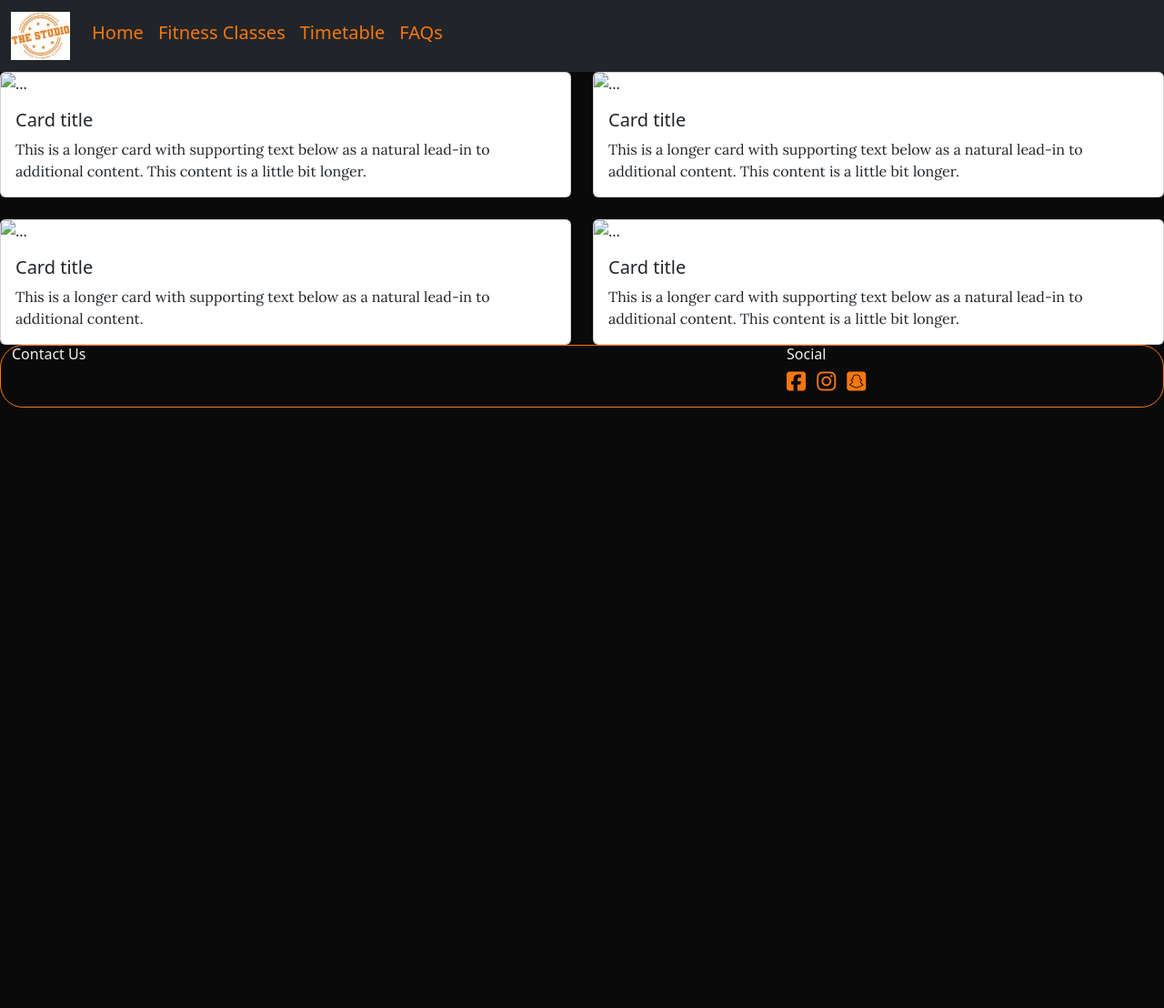
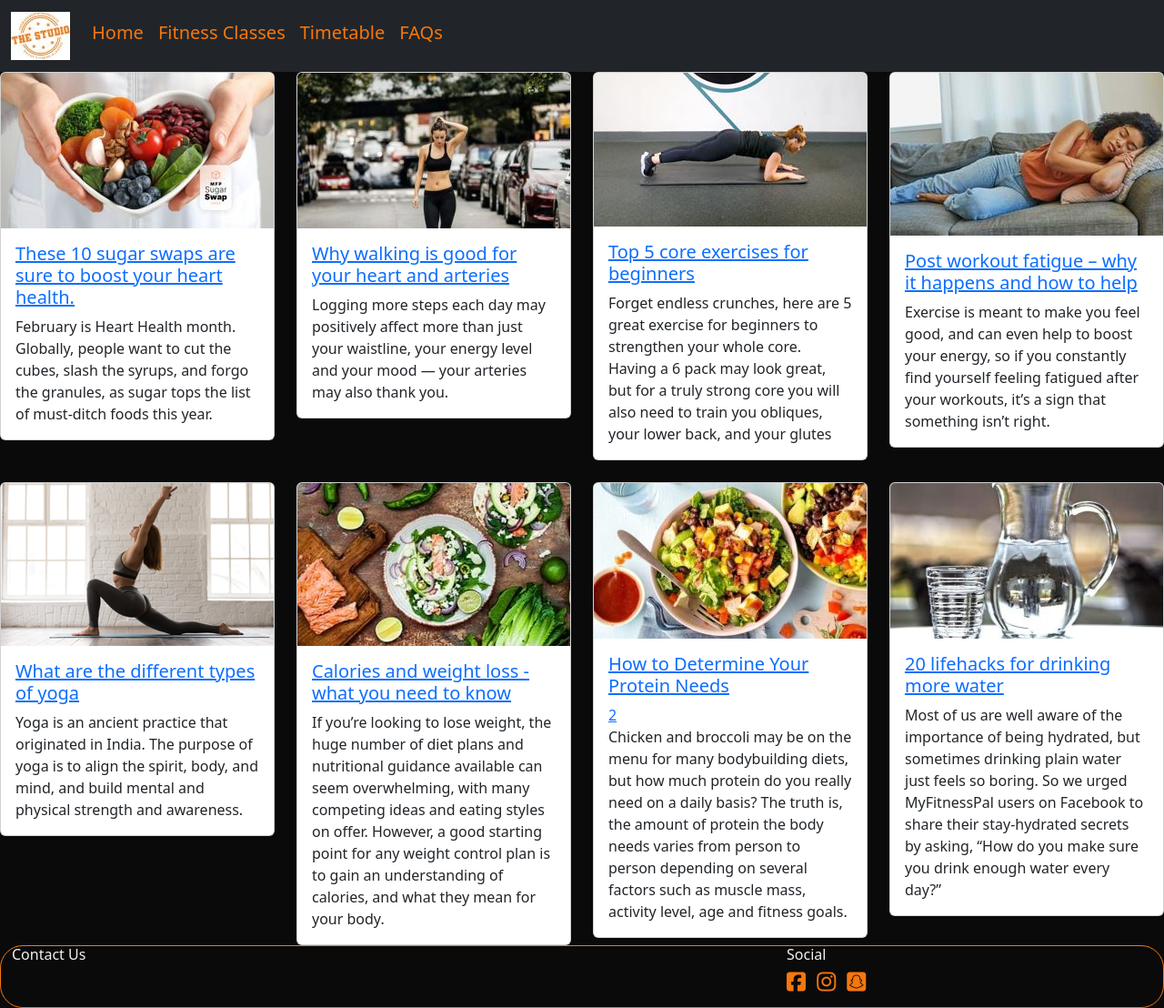
Before and after one commit to lisa-bird/milestone-project-1, a plain HTML site: page blog.html in a window 1280 px wide. Shown: the whole page at 91% size. Before the commit the page ends 800 px from the top, so only its background shows below. Drawn offline with nearby package versions, Linux system fonts and the light colour scheme.

Commit message:
inserted card articles to blog.html

```diff
--- a/blog.html
+++ b/blog.html
@@ -12,6 +12,7 @@
     <title>The Studio</title>
 </head>
 <body>
+  <!-- Navigation -->
     <header>
 
       <nav class="navbar navbar-expand-lg bg-dark">
@@ -55,61 +56,140 @@
 
 
     </header>
-
+<!-- ---------------------------------------------------------Blog article 1 -->
     <section>
-      <div class="row row-cols-1 row-cols-md-2 g-4">
+      <div class="row row-cols-1 row-cols-md-3 row-cols-lg-4 g-4">
         <div class="col">
           <div class="card">
-            <img src="..." class="card-img-top" alt="...">
+            <img src="images/blog-heart.jpg" class="card-img-top" alt="healthy heart image">
               <div class="card-body">
-              <h5 class="card-title">Card title</h5>
-              <p class="card-text">This is a longer card with supporting text below as a natural lead-in to additional content. This content is a little bit longer.</p>
+                <a href="https://blog.myfitnesspal.com/these-sugar-swaps-boost-heart-health/" target="_blank">
+                  <h5 class="card-title">These 10 sugar swaps are sure to boost your heart health.</h5>
+                </a>
+                <p class="card-text">February is Heart Health month. Globally, people want to cut the cubes, slash
+                  the syrups, and forgo the granules, as sugar tops the list of must-ditch foods this year.
+                </p>
               </div>
           </div>
         </div>
+<!-- ---------------------------------------------------------Blog article 2 -->
         <div class="col">
           <div class="card">
-            <img src="..." class="card-img-top" alt="...">
+            <img src="images/blog-walk.jpg" class="card-img-top" alt="image of person walking ">
               <div class="card-body">
-              <h5 class="card-title">Card title</h5>
-              <p class="card-text">This is a longer card with supporting text below as a natural lead-in to additional content. This content is a little bit longer.</p>
+                <a href="https://blog.myfitnesspal.com/why-walking-is-good-for-your-heart-and-arteries/" target="_blank">
+                  <h5 class="card-title">Why walking is good for your heart and arteries</h5>
+                </a>
+                <p class="card-text">Logging more steps each day may positively affect more than just your waistline, your energy level and your
+                  mood — your arteries may also thank you.
+                </p>
               </div>
           </div>
         </div>
+<!-- ---------------------------------------------------------Blog article 3 -->
         <div class="col">
           <div class="card">
-            <img src="..." class="card-img-top" alt="...">
+            <img src="images/blog-abs.jpg" class="card-img-top" alt="person exercising">
               <div class="card-body">
-              <h5 class="card-title">Card title</h5>
-              <p class="card-text">This is a longer card with supporting text below as a natural lead-in to additional content.</p>
+                <a href="https://www.puregym.com/blog/top-5-core-exercises-for-beginners/" target="_blank">
+                  <h5 class="card-title">Top 5 core exercises for beginners</h5>
+                </a>
+                <p class="card-text">Forget endless crunches, here are 5 great exercise for beginners to strengthen your whole core.
+                  Having a 6 pack may look great, but for a truly strong core you will also need to train you obliques,
+                  your lower back, and your glutes
+                </p>
               </div>
           </div>
         </div>
+<!-- ---------------------------------------------------------Blog article 4 -->
         <div class="col">
           <div class="card">
-            <img src="..." class="card-img-top" alt="...">
+            <img src="images/blog-work.jpg" class="card-img-top" alt="image of person laying on sofa">
               <div class="card-body">
-              <h5 class="card-title">Card title</h5>
-              <p class="card-text">This is a longer card with supporting text below as a natural lead-in to additional content. This content is a little bit longer.</p>
+                <a href="https://www.puregym.com/blog/post-workout-fatigue-why-it-happens-and-how-to-help/" target="_blank">
+                  <h5 class="card-title">Post workout fatigue – why it happens and how to help</h5>
+                </a>
+                <p class="card-text">Exercise is meant to make you feel good, and can even help to boost your energy,
+                  so if you constantly find yourself feeling fatigued after
+                  your workouts, it’s a sign that something isn’t right.
+                </p>
+              </div>
+          </div>
+        </div>
+<!-- ---------------------------------------------------------Blog article 5 -->
+        <div class="col">
+          <div class="card">
+            <img src="images/blog-yoga.png" class="card-img-top" alt="yoga pose">
+              <div class="card-body">
+                <a href="https://www.puregym.com/blog/what-are-the-different-types-of-yoga/" target="_blank">
+                  <h5 class="card-title">What are the different types of yoga</h5>
+                </a>
+                <p class="card-text">Yoga is an ancient practice that originated in India. The purpose of yoga is to align the spirit, body, and mind,
+                and build mental and physical strength and awareness.
+                </p>
+              </div>
+          </div>
+        </div>
+<!-- ---------------------------------------------------------Blog article 6 -->
+        <div class="col">
+          <div class="card">
+            <img src="images/blog-diet.jpg" class="card-img-top" alt="healthy salmon dish">
+                <div class="card-body">
+                  <a href="https://www.puregym.com/blog/how-many-calories-you-should-be-eating-to-lose-weight/" target="_blank">
+                    <h5 class="card-title">Calories and weight loss - what you need to know</h5>
+                  </a>
+                  <p class="card-text">If you’re looking to lose weight, the huge number of diet plans and nutritional
+                  guidance available can seem overwhelming, with many competing ideas and eating styles on offer.
+                  However, a good starting point for any weight control plan is to gain an understanding of calories,
+                  and what they mean for your body.
+                </p>
+              </div>
+          </div>
+        </div>
+<!-- ---------------------------------------------------------Blog article 7 -->
+        <div class="col">
+          <div class="card">
+            <img src="images/blog-protein.jpg" class="card-img-top" alt="protein foods">
+              <div class="card-body">
+                <a href="https://blog.myfitnesspal.com/how-to-determine-your-protein-needs/" target="_blank">
+                  <h5 class="card-title">How to Determine Your Protein Needs</h5>2
+                </a>
+                <p class="card-text">Chicken and broccoli may be on the menu for many bodybuilding diets, but how much
+                protein do you really need on a daily basis? The truth is, the amount of protein the body
+                needs varies from person to person depending on several factors such as muscle mass, activity
+                level, age and fitness goals.
+                </p>
+              </div>
+          </div>
+        </div>
+<!-- ---------------------------------------------------------Blog article 8 -->
+        <div class="col">
+          <div class="card">
+            <img src="images/blog-water1.jpg" class="card-img-top" alt="jog of water">
+              <div class="card-body">
+                <a href="https://blog.myfitnesspal.com/20-life-hacks-for-drinking-more-water/" target="_blank">
+                  <h5 class="card-title">20 lifehacks for drinking more water</h5>
+                </a>
+                <p class="card-text">Most of us are well aware of the importance of being hydrated, but sometimes drinking
+                plain water just feels so boring. So we urged MyFitnessPal users on Facebook to share their stay-hydrated
+                secrets by asking, “How do you make sure you drink enough water every day?”
+                </p>
               </div>
             </div>
           </div>
         </div>
-
-
-
     </section>
 
     <footer class="container-fluid">
       <div class="row">
         <div class="col-sm-4">
-          <h6>Contact Us</h6>
+          <h6 class="lora">Contact Us</h6>
         </div>
         <div class="col-sm-4">
 
         </div>
         <div class="col-sm-4">
-          <h6>Social</h6>
+          <h6 class="lora">Social</h6>
           <ul class="list-inline social-links">
             <li class="list-inline-item">
               <a href="http://www.facebook.com" target="_blank">
--- a/css/style.css
+++ b/css/style.css
@@ -1,14 +1,16 @@
+@import url('https://fonts.googleapis.com/css2?family=Lora:wght@400;500;600&family=Merriweather:wght@900&display=swap');
 :root {
     --nav-color: #F6770E;
     --page-bg: #0a0a0b;
     --main-text: #f3f0f0;
 }
+
+
 body {
   background-color: var(--page-bg);
+
 }
-p {
-    font-family: "Lora", sans-serif;
-}
+
 
 
 nav h5 {
@@ -25,6 +27,7 @@ nav h5 {
 }
 .hero-text {
     text-align: center;
+    font-family: "Merriweather", serif;
 
     color: var(--main-text);
     text-transform: uppercase;
@@ -40,6 +43,10 @@ footer {
     color: var(--nav-color);
     min-height: 60px;
     border: solid 1px var(--nav-color);
+
+}
+h6 lora {
+   font-family: "Lora", serif;
 }
 .list-inline-item i {
     color: var(--nav-color);
```
Also changed, not shown: faqs.html (+2 -2 lines), fitness.html (+2 -2 lines), index.html (+14 -5 lines), timetable.html (+2 -2 lines), images/blog-abs.jpg (added), images/blog-diet.jpg (added), images/blog-heart.jpg (added), images/blog-mind.jpg (added), images/blog-protein.jpg (added), images/blog-walk.jpg (added), images/blog-water1.jpg (added), images/blog-work.jpg (added), images/blog-yoga.png (added). Lines whose indentation alone changed are shown as unchanged.
